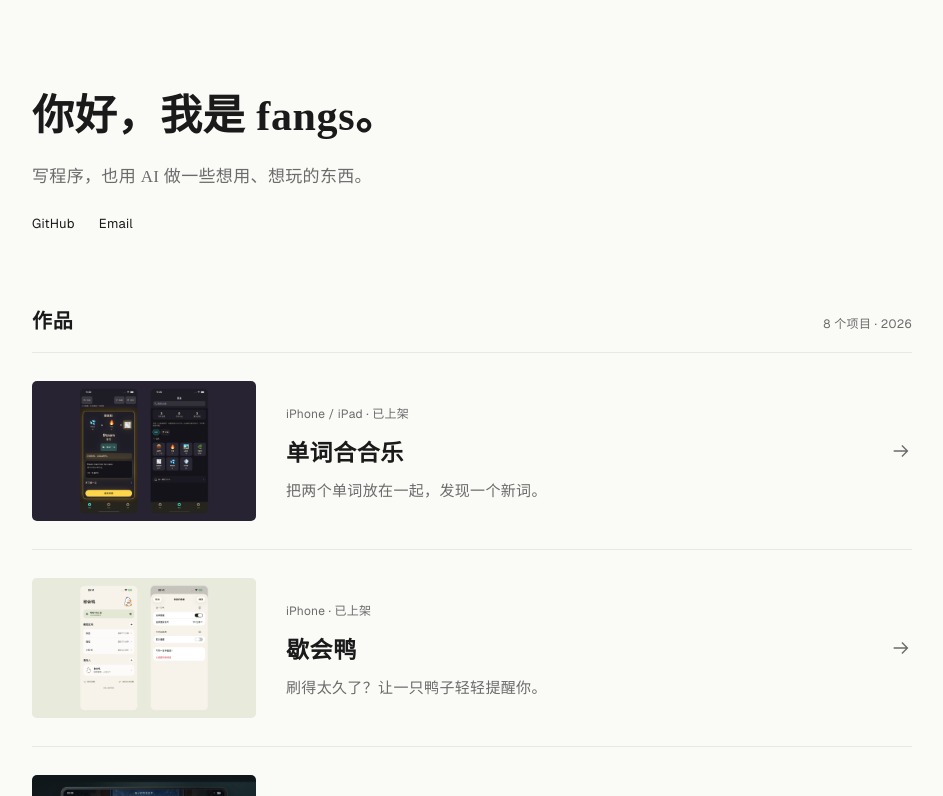
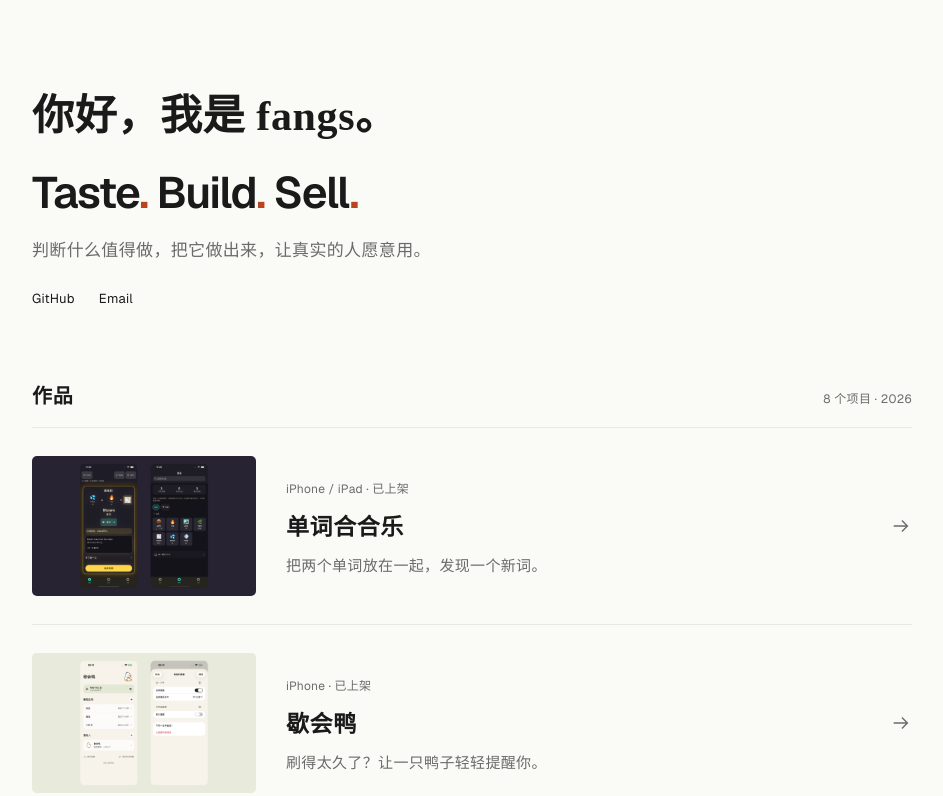
Before and after one commit to imfangs/hi, an Astro site: page / in a window 1280 px wide. Shown: the top 796 px of the page, without its empty margins (168-1111 px from the left). Built offline with nearby package versions, Linux system fonts and the light colour scheme; Astro itself is replaced by a stand-in of ours.

Commit message:
Add Taste Build Sell homepage slogan

```diff
--- a/package.json
+++ b/package.json
@@ -3,6 +3,7 @@
   "type": "module",
   "version": "0.1.0",
   "private": true,
+  "packageManager": "pnpm@10.19.0",
   "scripts": {
     "dev": "astro dev",
     "build": "astro build",
--- a/src/pages/index.astro
+++ b/src/pages/index.astro
@@ -7,11 +7,12 @@ const all = await getCollection('projects', ({ data }) => !data.draft);
 const sorted = all.sort((a, b) => (a.data.order ?? 999) - (b.data.order ?? 999));
 const featured = sorted.filter(({ data }) => data.featured);
 ---
-<Base title="hi · fangs" image="/images/projects/junlugu.webp">
+<Base title="hi · fangs" description="Taste. Build. Sell. 判断什么值得做，把它做出来，让真实的人愿意用。" image="/images/projects/junlugu.webp">
   <main id="main" class="portfolio">
     <header class="intro fade-up">
       <h1>你好，我是 fangs。</h1>
-      <p>写程序，也用 AI 做一些想用、想玩的东西。</p>
+      <p class="intro-slogan" lang="en">Taste<span>.</span> Build<span>.</span> Sell<span>.</span></p>
+      <p class="intro-belief">判断什么值得做，把它做出来，让真实的人愿意用。</p>
       <nav class="contact-links" aria-label="联系我">
         <a href="https://github.com/imfangs" target="_blank" rel="noopener noreferrer">GitHub</a>
         <a href="mailto:mafangshuai@126.com">Email</a>
--- a/src/styles/global.css
+++ b/src/styles/global.css
@@ -257,6 +257,9 @@
 .intro { margin-bottom: 76px; }
 .intro h1 { font-size: clamp(28px, 4vw, 42px); letter-spacing: .015em; }
 .intro p { color: var(--color-ink-muted); margin-top: 18px; font-size: 17px; }
+.intro .intro-slogan { margin-top: 24px; font: 600 clamp(28px, 5vw, 44px)/1.2 var(--font-sans); letter-spacing: -.035em; color: var(--color-ink); }
+.intro-slogan span { color: var(--color-accent); }
+.intro .intro-belief { margin-top: 16px; max-width: 32em; text-wrap: pretty; }
 .contact-links { display: flex; gap: 24px; margin-top: 22px; font: 13px/1.5 var(--font-sans); }
 .contact-links a, .back-link, .site-footer a { transition: color 180ms; }
 .contact-links a:hover, .back-link:hover, .site-footer a:hover { color: var(--color-accent); }
```
Also changed, not shown: README.md.
